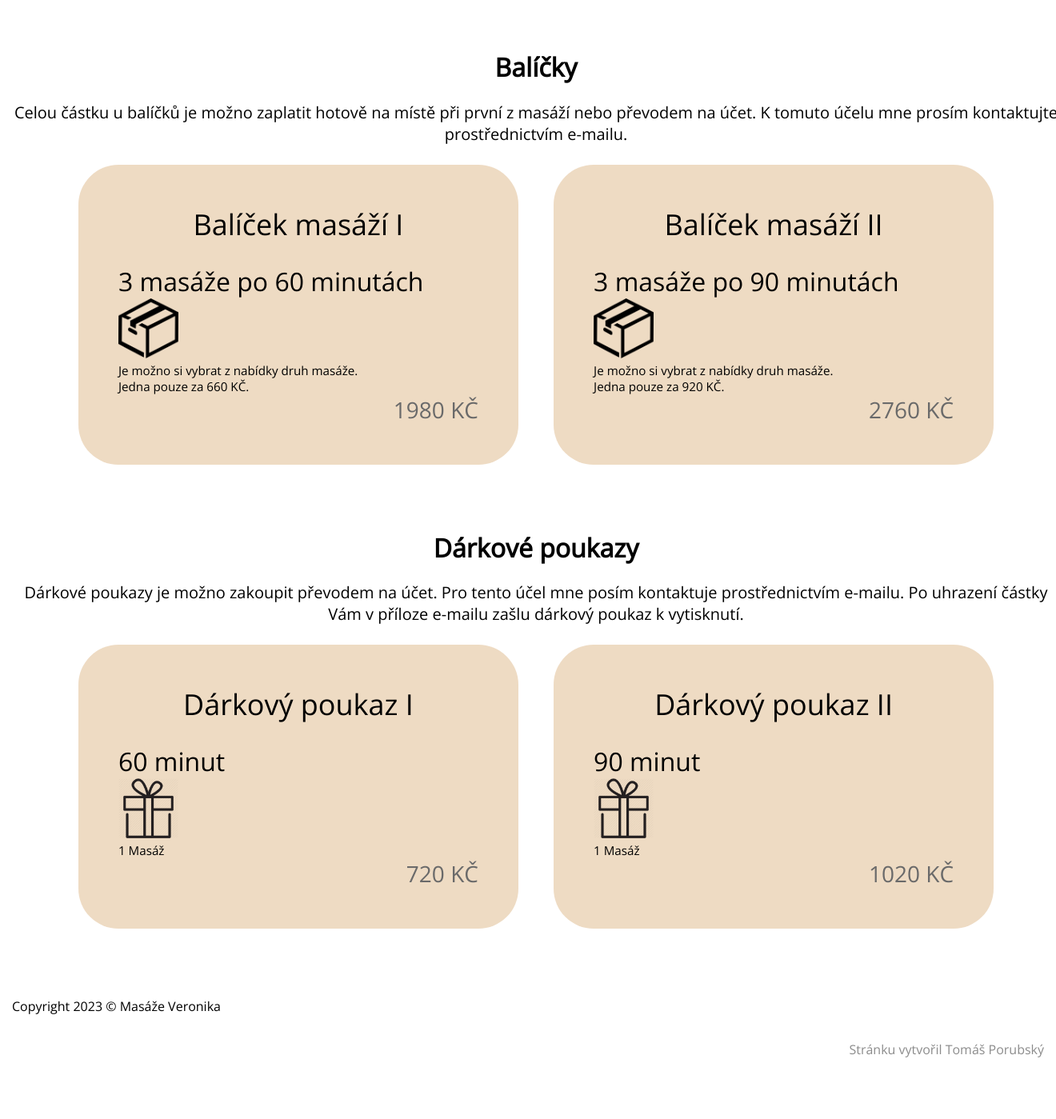
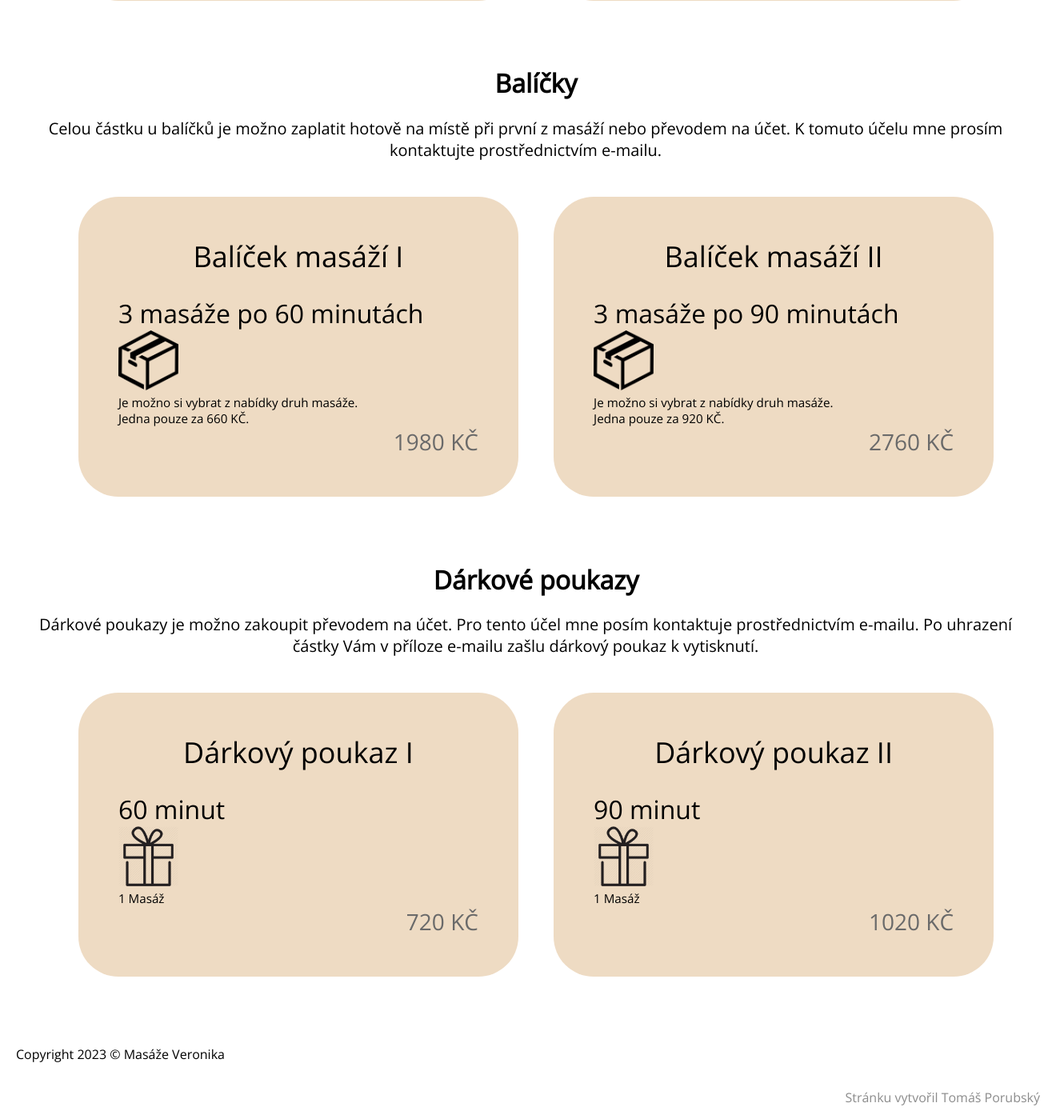
Before and after one commit to poruto/web-flask-masazedom.cz, a Flask app: page /cenik in a window 1320 px wide. Shown: the part 1280-2679 px from the top of the page at 80% size. Before the commit the page ends 2602 px from the top, so only its background shows below. Run offline with Flask 3, Linux system fonts and the light colour scheme.

Commit message:
Update styles.css

```diff
--- a/static/styles.css
+++ b/static/styles.css
@@ -313,12 +313,12 @@
 
 .text_margin_left
 {
-    margin-left: 15px;
+    margin-left: 20px;
 }
 
 .text_margin_right
 {
-    margin-right: 15px;
+    margin-right: 20px;
 }
 
 .paragraph_1
@@ -329,9 +329,9 @@
 
 .paragraph_2
 {
-    width: 100%;
+    width: 95%;
     font-size: 125%;
-    margin: 0 auto;
+    text-align: center;
 }
 
 .paragraph_3
```
